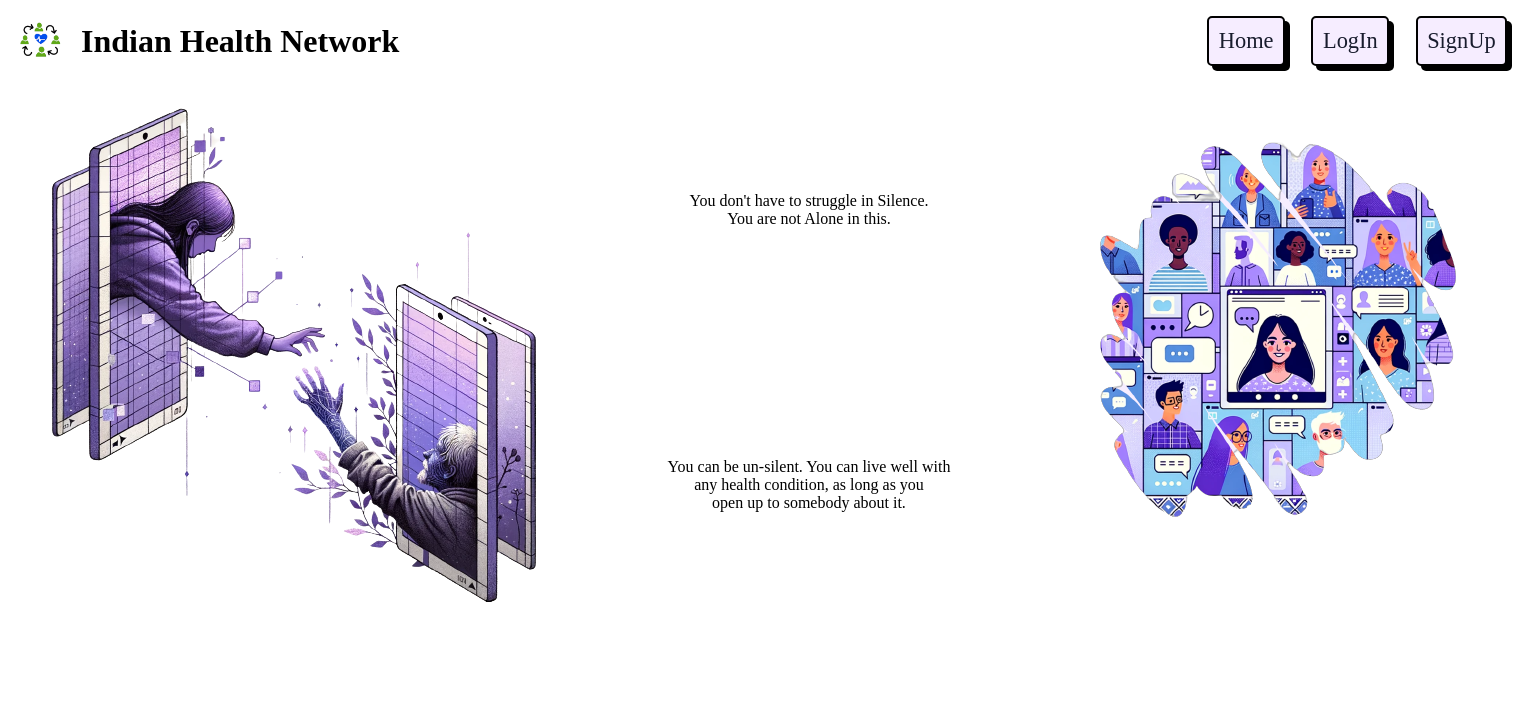
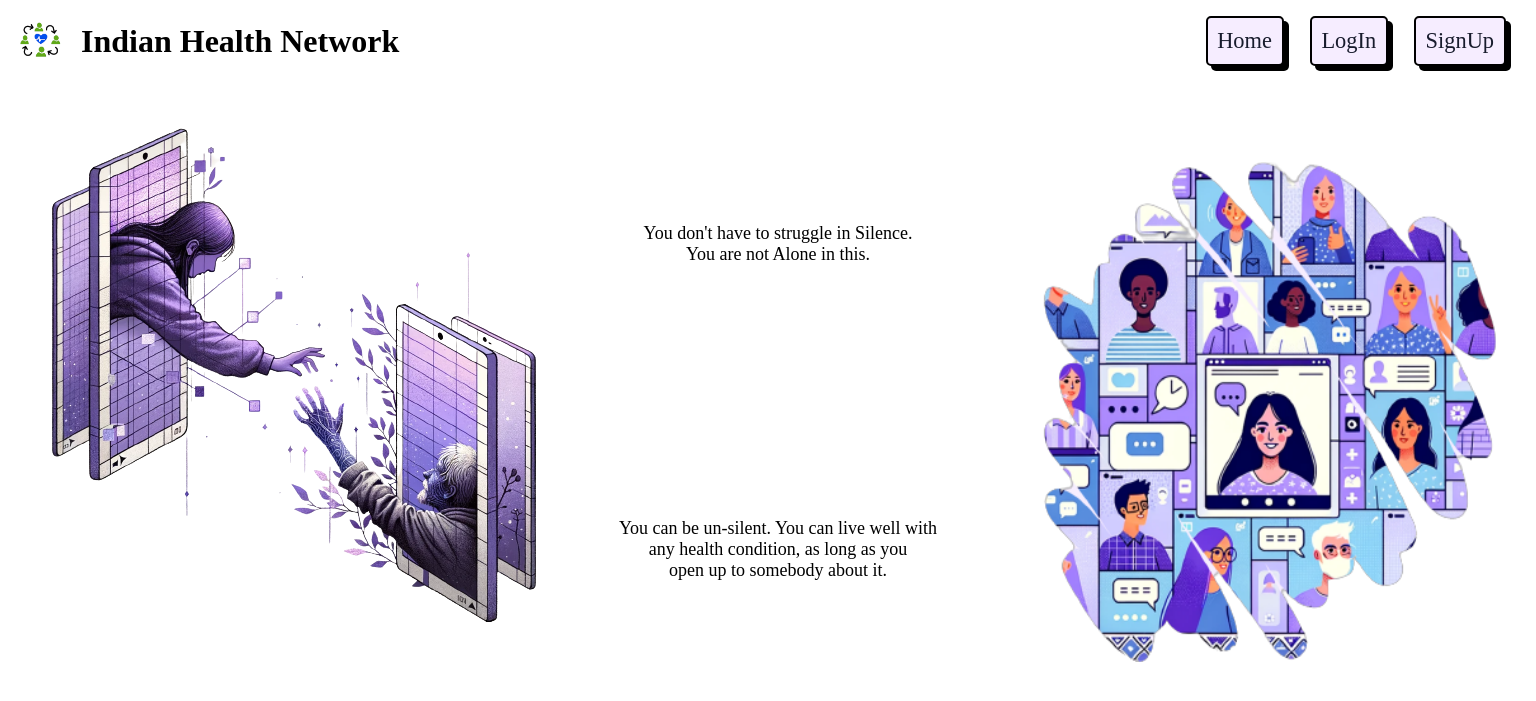
Before and after one commit to Yahid-Basha/symptom-sync, a Django app: page / in a window 1536 px wide. Shown: the top 701 px of the page. Run offline with Django 4.2, Linux system fonts and the light colour scheme; some web fonts are replaced.

Commit message:
grid layout changes

```diff
--- a/frontend/static/home.css
+++ b/frontend/static/home.css
@@ -12,6 +12,7 @@ body{
     padding: 16px;
     top: 0;
     left: 0;
+    margin-bottom: 20px;
 }
 
 .nav-start{
@@ -88,8 +89,7 @@ h1{
 
 .Main {
     display: grid;
-    grid-template-columns: 1fr 1fr 1fr;
-    grid-template-rows: auto;
+    grid-template-columns: repeat(1,fr);
     grid-gap: 10px;
 }
 
@@ -101,23 +101,12 @@ h1{
     padding: 20px 0px;
 }
 
-.home-img1{
-    padding: 20px;
-    padding-left: 40px;
+
+.home-img1, .home-img2{
+    width: 500px;
+    height: 500px;
+    margin: 0px auto;
 }
-
-.home-img2{
-    padding: 40px 20px;
-    margin-top: 20px;
-}
-
-.gItem:nth-child(1),
-.gItem:nth-child(3) {
-    grid-row: span 2;
-}
-
-
-
 
 
 .text{
@@ -127,3 +116,52 @@ h1{
     justify-content: center;
     align-items: start;
 }
+
+@media(min-width: 1100px){
+    .Main {
+        display: grid;
+        grid-template-columns: repeat(2, 1fr);
+    }
+    .home-img1, .home-img2{
+        width: 500px;
+        height: 500px;
+        padding: 20px;
+    }
+}
+
+@media(min-width:1400px){
+    .Main {
+        display: grid;
+        grid-template-columns: 1fr 1fr 1fr;
+        grid-template-rows: auto;
+        grid-gap: 10px;
+    }
+
+    .gItem:nth-child(1),
+    .gItem:nth-child(3) {
+    grid-row: span 2;
+    }
+
+    .home-img1{
+        padding: 20px;
+        padding-left: 40px;
+    }
+
+    .home-img2{
+        padding: 40px 20px;
+        margin-top: 20px;
+    }
+
+}
+
+/* Default font size */
+body {
+    font-size: 16px;
+}
+
+/* Increase font size for larger screens */
+@media screen and (min-width: 768px) {
+    body {
+        font-size: 18px;
+    }
+}
```
